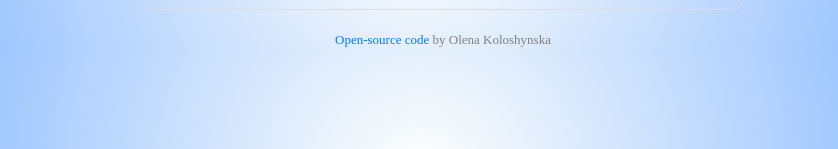
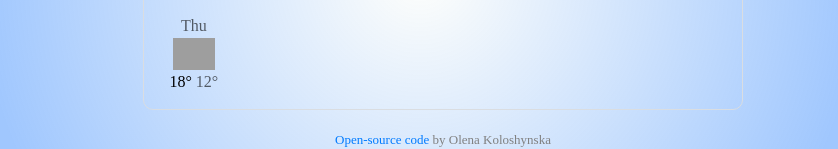
Before and after one commit to alenak26/My-weather-app, a website built with Parcel: page index.html in a window 1280 px wide. Shown: the part 203-352 px from the top of the page, without its empty margins (197-1035 px from the left). Built offline with nearby package versions, Linux system fonts and the light colour scheme; no server answers; grey boxes are pictures that could not be loaded.

Commit message:
added HTML and css forecast

```diff
--- a/index.html
+++ b/index.html
@@ -77,6 +77,23 @@
             </ul>
           </div>
         </div>
+      <div class="weather-forecast">
+            <div class="row">
+              <div class="col-2">
+                <div class="weather-forecast-date">Thu</div>
+                <img
+                  src="http://openweathermap.org/img/wn/50d@2x.png"
+                  alt=""
+                  width="42"
+                />
+                <div class="weather-forecast-temperatures">
+                  <span class="weather-forecast-temperature-max"> 18° </span>
+                  <span class="weather-forecast-temperature-min"> 12° </span>
+                </div>
+              </div>
+            </div>
+          </div>
+        </div>
       </div>
     </div>
   </div>
--- a/src/styles.css
+++ b/src/styles.css
@@ -64,3 +64,22 @@ footer {
   height: 54px;
   width: 54px;
 }
+
+.weather-forecast {
+  margin-top: 20px;
+  text-align: center;
+  color: black;
+}
+
+.weather-forecast-date {
+  font-size: 16px;
+  opacity: 0.6;
+}
+
+.weather-forecast-temperature {
+  font-size: 13px;
+}
+
+.weather-forecast-temperature-min {
+  opacity: 0.6;
+}
```
